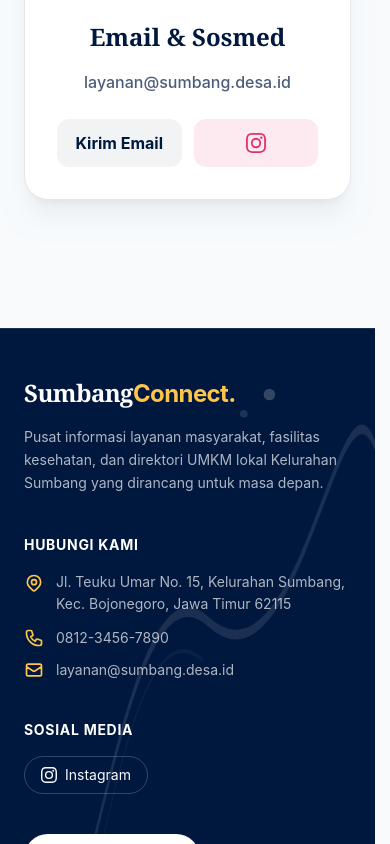
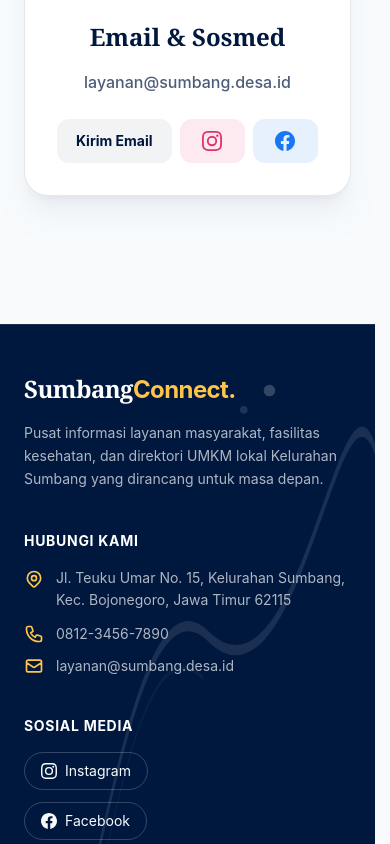
Before and after one commit to kelompok19sumbang/sumbangconnect_fe, a Next.js app: page /hubungi-kami in a window 390 px wide. Shown: the part 1380-2224 px from the top of the page. Built offline with nearby package versions, Linux system fonts and the light colour scheme; no server answers; a web font is replaced by a local one.

Commit message:
feat: tambahkan link sosial media facebook pada halaman hubungi kami dan komponen

```diff
--- a/src/app/hubungi-kami/page.tsx
+++ b/src/app/hubungi-kami/page.tsx
@@ -3,7 +3,7 @@ import Link from 'next/link';
 import BlurText from '@/components/BlurText';
 import { getProfilDesa } from '@/lib/api';
 
-// Fungsi untuk mengambil data kontak dari Strapi (sama seperti di Footer)
+// Fungsi untuk mengambil data kontak dari Strapi
 async function getSumbangConnectData() {
   try {
     const res = await fetch('http://103.82.92.95/api/pengaturan-global', { cache: 'no-store' });
@@ -29,6 +29,12 @@ export default async function HubungiKamiPage() {
   let linkIg = contactData?.link_instagram || "#";
   if (linkIg.startsWith('[') && linkIg.endsWith(']')) {
     linkIg = linkIg.slice(1, -1);
+  }
+
+  // 🔥 Tambahan Link Facebook dari Strapi
+  let linkFb = contactData?.link_facebook || "#";
+  if (linkFb.startsWith('[') && linkFb.endsWith(']')) {
+    linkFb = linkFb.slice(1, -1);
   }
 
   // Format nomor telepon untuk link WhatsApp (hapus strip/spasi, ganti 0 dengan 62)
@@ -74,7 +80,6 @@ export default async function HubungiKamiPage() {
             <p className="text-navy/70 leading-relaxed font-medium mb-6">
               {alamat}
             </p>
-            {/* 🔥 Tombol Baru ke Web Kecamatan */}
             <a
               href="https://sidakbojokecbojonegoro.com/"
               target="_blank"
@@ -117,10 +122,10 @@ export default async function HubungiKamiPage() {
             <p className="text-navy/70 leading-relaxed font-medium mb-6">
               {email}
             </p>
-            <div className="mt-auto w-full flex gap-3">
+            <div className="mt-auto w-full flex gap-2">
               <a
                 href={`mailto:${email}`}
-                className="flex-1 bg-navy/5 text-navy px-4 py-3 rounded-xl font-bold hover:bg-navy hover:text-white transition-colors flex items-center justify-center"
+                className="flex-[2] bg-navy/5 text-navy px-2 py-3 rounded-xl font-bold hover:bg-navy hover:text-white transition-colors flex items-center justify-center text-sm lg:text-base"
               >
                 Kirim Email
               </a>
@@ -128,9 +133,18 @@ export default async function HubungiKamiPage() {
                 href={linkIg}
                 target="_blank"
                 rel="noopener noreferrer"
-                className="flex-1 bg-[#E1306C]/10 text-[#E1306C] px-4 py-3 rounded-xl font-bold hover:bg-[#E1306C] hover:text-white transition-colors flex items-center justify-center gap-2"
+                className="flex-1 bg-[#E1306C]/10 text-[#E1306C] px-2 py-3 rounded-xl font-bold hover:bg-[#E1306C] hover:text-white transition-colors flex items-center justify-center"
               >
                 <svg className="w-5 h-5" fill="currentColor" viewBox="0 0 24 24"><path d="M12 2.163c3.204 0 3.584.012 4.85.07 3.252.148 4.771 1.691 4.919 4.919.058 1.265.069 1.645.069 4.849 0 3.205-.012 3.584-.069 4.849-.149 3.225-1.664 4.771-4.919 4.919-1.266.058-1.644.07-4.85.07-3.204 0-3.584-.012-4.849-.07-3.26-.149-4.771-1.699-4.919-4.92-.058-1.265-.07-1.644-.07-4.849 0-3.204.013-3.583.07-4.849.149-3.227 1.664-4.771 4.919-4.919 1.266-.057 1.645-.069 4.849-.069zM12 0C8.741 0 8.333.014 7.053.072 2.695.272.273 2.69.073 7.052.014 8.333 0 8.741 0 12c0 3.259.014 3.668.072 4.948.2 4.358 2.618 6.78 6.98 6.98C8.333 23.986 8.741 24 12 24c3.259 0 3.668-.014 4.948-.072 4.354-.2 6.782-2.618 6.979-6.98.059-1.28.073-1.689.073-4.948 0-3.259-.014-3.667-.072-4.947-.196-4.354-2.617-6.78-6.979-6.98C15.668.014 15.259 0 12 0zm0 5.838a6.162 6.162 0 100 12.324 6.162 6.162 0 000-12.324zM12 16a4 4 0 110-8 4 4 0 010 8zm6.406-11.845a1.44 1.44 0 100 2.881 1.44 1.44 0 000-2.881z"/></svg>
+              </a>
+              {/* 🔥 Tombol Facebook */}
+              <a
+                href={linkFb}
+                target="_blank"
+                rel="noopener noreferrer"
+                className="flex-1 bg-[#1877F2]/10 text-[#1877F2] px-2 py-3 rounded-xl font-bold hover:bg-[#1877F2] hover:text-white transition-colors flex items-center justify-center"
+              >
+                <svg className="w-5 h-5" fill="currentColor" viewBox="0 0 24 24"><path d="M24 12.073c0-6.627-5.373-12-12-12s-12 5.373-12 12c0 5.99 4.388 10.954 10.125 11.854v-8.385H7.078v-3.469h3.047V9.43c0-3.007 1.792-4.669 4.533-4.669 1.312 0 2.686.235 2.686.235v2.953H15.83c-1.491 0-1.956.925-1.956 1.874v2.25h3.328l-.532 3.469h-2.796v8.385C19.612 23.027 24 18.062 24 12.073z"/></svg>
               </a>
             </div>
           </div>
--- a/src/components/Footer.tsx
+++ b/src/components/Footer.tsx
@@ -5,35 +5,35 @@ import Image from 'next/image';
 // Fungsi untuk mengambil data dari Strapi secara langsung
 async function getFooterData() {
   try {
-    // Memanggil endpoint API sumbang-connect
-    // Menggunakan cache: 'no-store' agar web selalu menarik data terbaru tanpa perlu build ulang
     const res = await fetch('http://103.82.92.95/api/pengaturan-global', { cache: 'no-store' });
 
     if (!res.ok) return null;
 
     const json = await res.json();
-    // Mendukung format Strapi v4 (pakai .attributes) maupun v5 (langsung .data)
     return json.data?.attributes || json.data || null;
   } catch (error) {
     console.error("Gagal mengambil data Footer:", error);
-    return null; // Kalau error (misal XAMPP mati), kembalikan null agar web tidak crash
+    return null;
   }
 }
 
 export default async function Footer() {
-  // Panggil fungsi fetch datanya
   const data = await getFooterData();
 
-  // Siapkan variabel dengan fallback (Kalau Strapi kosong/error, teks cadangan ini yang tayang)
   const deskripsi = data?.deskripsi_footer || "Pusat informasi layanan masyarakat, fasilitas kesehatan, dan direktori UMKM lokal Kelurahan Sumbang yang dirancang untuk masa depan.";
   const alamat = data?.alamat || "Jl. Teuku Umar No. 15, Kelurahan Sumbang, Kec. Bojonegoro, Jawa Timur 62115";
   const telepon = data?.telepon || "0812-3456-7890";
   const email = data?.email || "layanan@sumbang.desa.id";
 
-  // Bersihkan kurung siku [ ] dari link Instagram jika tidak sengaja terketik di Strapi
   let linkIg = data?.link_instagram || "#";
   if (linkIg.startsWith('[') && linkIg.endsWith(']')) {
     linkIg = linkIg.slice(1, -1);
+  }
+
+  // 🔥 Tambahkan parsing link Facebook dari Strapi
+  let linkFb = data?.link_facebook || "#";
+  if (linkFb.startsWith('[') && linkFb.endsWith(']')) {
+    linkFb = linkFb.slice(1, -1);
   }
 
   return (
@@ -59,10 +59,8 @@ export default async function Footer() {
           <div className="space-y-4">
             <h3 className="font-serif text-2xl font-bold text-white tracking-tight">
               {data?.nama_website ? (
-                // Jika dari CMS
                 data.nama_website
               ) : (
-                // Tampilan Fallback
                 <>Sumbang<span className="text-accent font-sans">Connect.</span></>
               )}
             </h3>
@@ -93,10 +91,18 @@ export default async function Footer() {
           {/* Kolom 3: Sosial Media */}
           <div className="space-y-4">
             <h4 className="font-bold text-white mb-4 uppercase tracking-wider text-sm">Sosial Media</h4>
-            <a href={linkIg} target="_blank" rel="noopener noreferrer" className="inline-flex items-center gap-2 px-4 py-2 rounded-full border border-white/20 hover:bg-white/10 hover:text-accent transition-colors text-sm w-fit">
-              <svg className="w-4 h-4" fill="currentColor" viewBox="0 0 24 24"><path d="M12 2.163c3.204 0 3.584.012 4.85.07 3.252.148 4.771 1.691 4.919 4.919.058 1.265.069 1.645.069 4.849 0 3.205-.012 3.584-.069 4.849-.149 3.225-1.664 4.771-4.919 4.919-1.266.058-1.644.07-4.85.07-3.204 0-3.584-.012-4.849-.07-3.26-.149-4.771-1.699-4.919-4.92-.058-1.265-.07-1.644-.07-4.849 0-3.204.013-3.583.07-4.849.149-3.227 1.664-4.771 4.919-4.919 1.266-.057 1.645-.069 4.849-.069zM12 0C8.741 0 8.333.014 7.053.072 2.695.272.273 2.69.073 7.052.014 8.333 0 8.741 0 12c0 3.259.014 3.668.072 4.948.2 4.358 2.618 6.78 6.98 6.98C8.333 23.986 8.741 24 12 24c3.259 0 3.668-.014 4.948-.072 4.354-.2 6.782-2.618 6.979-6.98.059-1.28.073-1.689.073-4.948 0-3.259-.014-3.667-.072-4.947-.196-4.354-2.617-6.78-6.979-6.98C15.668.014 15.259 0 12 0zm0 5.838a6.162 6.162 0 100 12.324 6.162 6.162 0 000-12.324zM12 16a4 4 0 110-8 4 4 0 010 8zm6.406-11.845a1.44 1.44 0 100 2.881 1.44 1.44 0 000-2.881z"/></svg>
-              Instagram
-            </a>
+            {/* Bungkus tombol sosmed dengan flex-col supaya rapi */}
+            <div className="flex flex-col gap-3">
+              <a href={linkIg} target="_blank" rel="noopener noreferrer" className="inline-flex items-center gap-2 px-4 py-2 rounded-full border border-white/20 hover:bg-[#E1306C] hover:border-[#E1306C] hover:text-white transition-colors text-sm w-fit">
+                <svg className="w-4 h-4" fill="currentColor" viewBox="0 0 24 24"><path d="M12 2.163c3.204 0 3.584.012 4.85.07 3.252.148 4.771 1.691 4.919 4.919.058 1.265.069 1.645.069 4.849 0 3.205-.012 3.584-.069 4.849-.149 3.225-1.664 4.771-4.919 4.919-1.266.058-1.644.07-4.85.07-3.204 0-3.584-.012-4.849-.07-3.26-.149-4.771-1.699-4.919-4.92-.058-1.265-.07-1.644-.07-4.849 0-3.204.013-3.583.07-4.849.149-3.227 1.664-4.771 4.919-4.919 1.266-.057 1.645-.069 4.849-.069zM12 0C8.741 0 8.333.014 7.053.072 2.695.272.273 2.69.073 7.052.014 8.333 0 8.741 0 12c0 3.259.014 3.668.072 4.948.2 4.358 2.618 6.78 6.98 6.98C8.333 23.986 8.741 24 12 24c3.259 0 3.668-.014 4.948-.072 4.354-.2 6.782-2.618 6.979-6.98.059-1.28.073-1.689.073-4.948 0-3.259-.014-3.667-.072-4.947-.196-4.354-2.617-6.78-6.979-6.98C15.668.014 15.259 0 12 0zm0 5.838a6.162 6.162 0 100 12.324 6.162 6.162 0 000-12.324zM12 16a4 4 0 110-8 4 4 0 010 8zm6.406-11.845a1.44 1.44 0 100 2.881 1.44 1.44 0 000-2.881z"/></svg>
+                Instagram
+              </a>
+              {/* 🔥 Tombol Facebook Footer */}
+              <a href={linkFb} target="_blank" rel="noopener noreferrer" className="inline-flex items-center gap-2 px-4 py-2 rounded-full border border-white/20 hover:bg-[#1877F2] hover:border-[#1877F2] hover:text-white transition-colors text-sm w-fit">
+                <svg className="w-4 h-4" fill="currentColor" viewBox="0 0 24 24"><path d="M24 12.073c0-6.627-5.373-12-12-12s-12 5.373-12 12c0 5.99 4.388 10.954 10.125 11.854v-8.385H7.078v-3.469h3.047V9.43c0-3.007 1.792-4.669 4.533-4.669 1.312 0 2.686.235 2.686.235v2.953H15.83c-1.491 0-1.956.925-1.956 1.874v2.25h3.328l-.532 3.469h-2.796v8.385C19.612 23.027 24 18.062 24 12.073z"/></svg>
+                Facebook
+              </a>
+            </div>
           </div>
 
           {/* Kolom 4: Logo */}
```
Also changed, not shown: src/app/galeri/page.tsx (+12 -34 lines), src/components/PenghargaanCard.tsx (added, +98 -0 lines).
